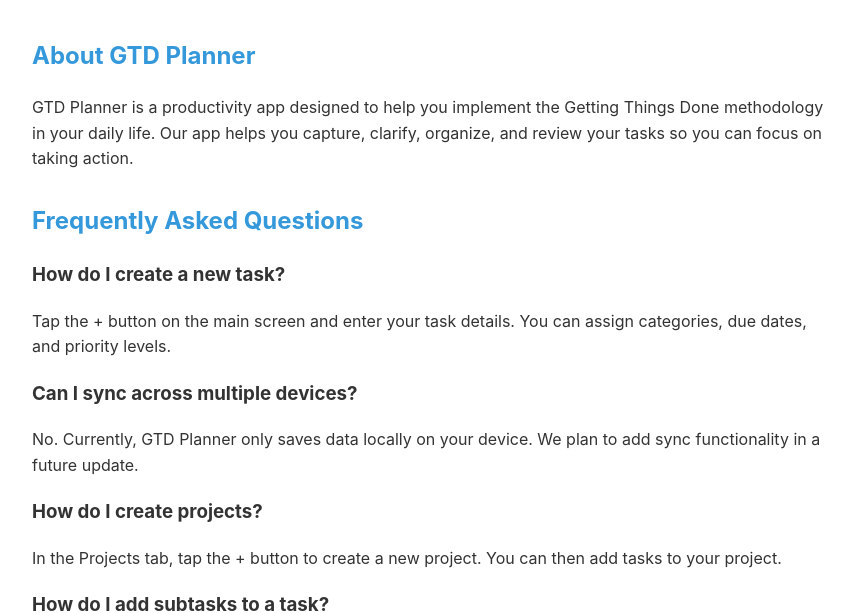
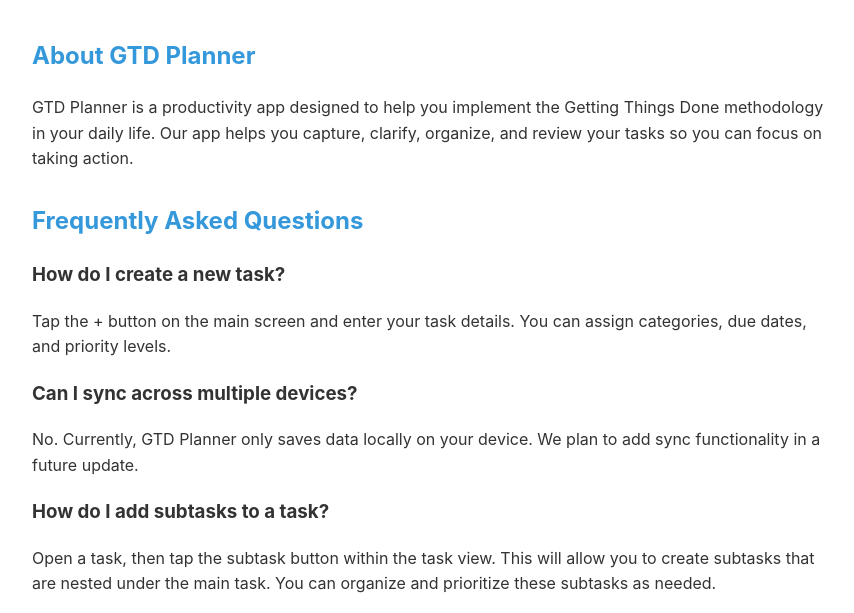
Before and after one commit to dzodzanh/gtdplanner, a plain HTML site: page index.html in a window 1280 px wide. Shown: the part 180-793 px from the top of the page, without its empty margins (208-1062 px from the left). Drawn offline with Linux system fonts and the light colour scheme.

Commit message:
Remove 'How do I create projects?' section from FAQ

```diff
--- a/index.html
+++ b/index.html
@@ -70,9 +70,6 @@
       <h3>Can I sync across multiple devices?</h3>
       <p>No. Currently, GTD Planner only saves data locally on your device. We plan to add sync functionality in a future update.</p>
 
-      <h3>How do I create projects?</h3>
-      <p>In the Projects tab, tap the + button to create a new project. You can then add tasks to your project.</p>
-
       <h3>How do I add subtasks to a task?</h3>
       <p>Open a task, then tap the subtask button within the task view. This will allow you to create subtasks that are nested under the main task. You can organize and prioritize these subtasks as needed.</p>
 
```
